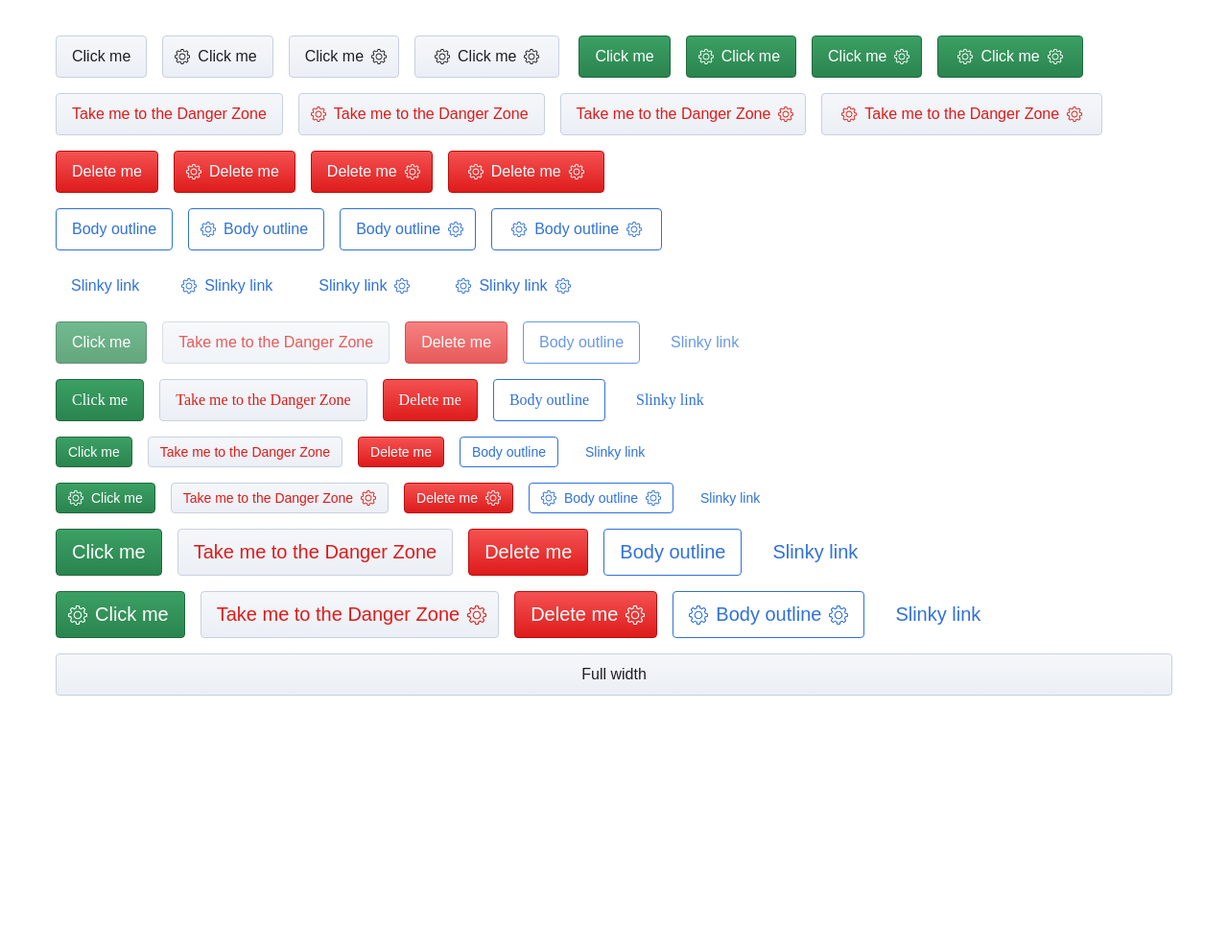
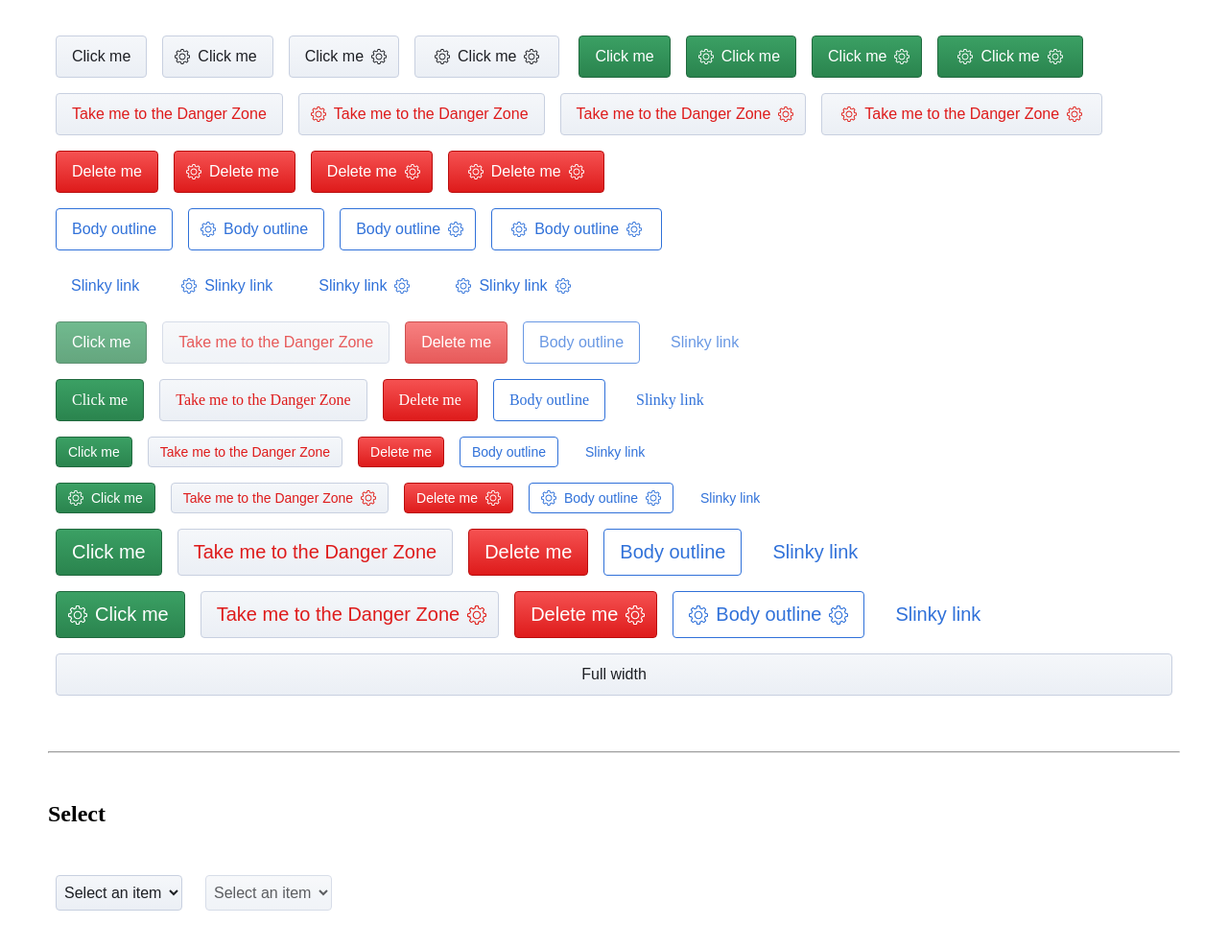
Before and after one commit to MapsPeople/css, a website: page index.html in a window 1280 px wide. Shown: the part 98-1086 px from the top of the page at 96% size. Before the commit the page ends 931 px from the top, so only its background shows below. Drawn offline with Linux system fonts and the light colour scheme.

Commit message:
Add mi select

```diff
--- a/index.html
+++ b/index.html
@@ -4,6 +4,7 @@
     <meta charset="UTF-8">
     <meta name="viewport" content="width=device-width, initial-scale=1.0">
     <title>Demo page</title>
+    <link rel="stylesheet" href="select.css">
     <style>
         body {
             margin: 30px 50px 100px;
@@ -394,5 +395,26 @@
             </button>
         </div>
     </section>
+
+    <hr>
+
+    <section class="mi-selects">
+        <header>
+            <h2>Select</h2>
+        </header>
+
+        <div class="row">
+            <select class="mi-select">
+                <option value="" disabled selected>Select an item</option>
+                <option value="1">Item 1</option>
+                <option value="2">Item 2</option>
+                <option value="3">Item 3</option>
+            </select>
+
+            <select class="mi-select" disabled>
+                <option value="" disabled selected>Select an item</option>
+            </select>
+        </div>
+    </section>
 </body>
 </html>
--- /dev/null
+++ b/select.scss
@@ -0,0 +1,37 @@
+@use "node_modules/@mapsindoors/midt/border";
+@use "node_modules/@mapsindoors/midt/color";
+@use "node_modules/@mapsindoors/midt/font";
+@use "node_modules/@mapsindoors/midt/opacity";
+@use "node_modules/@mapsindoors/midt/padding";
+
+@use "node_modules/@mapsindoors/midt/build/scss/variables"as variables;
+
+
+.mi-select {
+    background: linear-gradient(variables.$color-gray-10, variables.$color-gray-20);
+    @include padding.horizontal(xx-small);
+    @include padding.vertical(x-small);
+    @include border.radius(medium);
+    @include border.width(medium);
+    @include border.style(solid);
+    @include border.gray(40);
+    @include color.black(base);
+    @include font.size(medium);
+    @include font.weight(large);
+
+    &:disabled {
+        @include opacity.opacity(x-large);
+        cursor: not-allowed;
+    }
+
+    &:not(:disabled):hover {
+        background: linear-gradient(variables.$color-gray-20,
+                variables.$color-gray-30);
+        @include border.gray(50);
+    }
+
+    &:not(:disabled):active {
+        background: linear-gradient(variables.$color-gray-30,
+                variables.$color-gray-20);
+    }
+}
```
Also changed, not shown: select.css (added).
